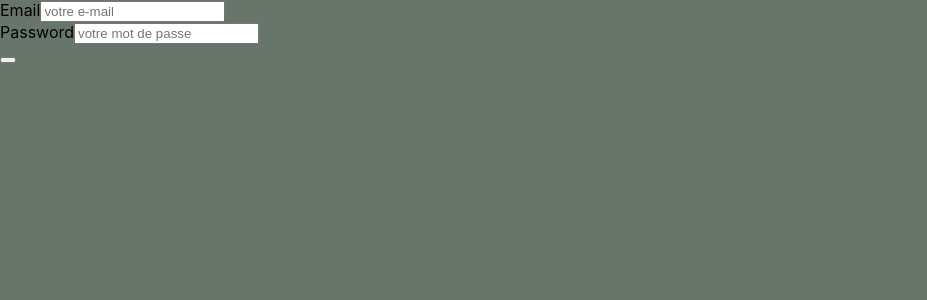
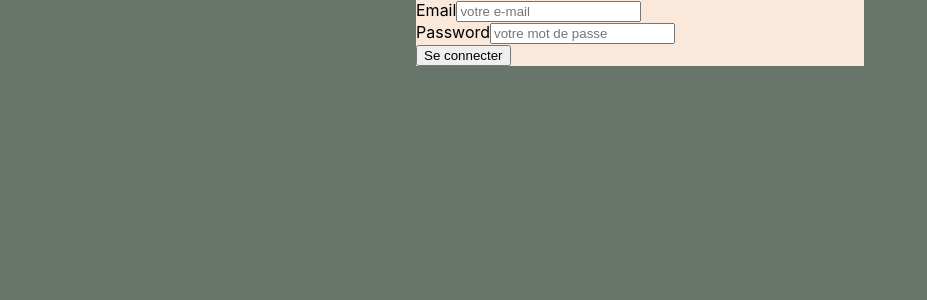
Before and after one commit to SarahOtmane/backOfficeResto, a React (Create React App) app: page / in a window 1280 px wide. Shown: the top 300 px of the page, without its empty margins (0-927 px from the left). Built offline with nearby package versions, Linux system fonts and the light colour scheme.

Commit message:
update composant Login

```diff
--- a/src/screen/Login.js
+++ b/src/screen/Login.js
@@ -2,6 +2,8 @@ import { useState } from "react";
 
 import InputLabel from "../components/InputLable";
 import Button from "../components/Button";
+
+import '../css/login.css';
 
 
 
@@ -12,8 +14,8 @@ export default function Login(){
     });
 
     return(
-        <main className="backVert w-100 h-100">
-        <form>
+        <main className="login backVert w-100 h-100">
+        <form className="m-auto backBeige">
             <InputLabel
                 label='Email'
                 type='email'
@@ -30,7 +32,9 @@ export default function Login(){
                 onChange={e => setFormData({...formData, password: e.target.value})}
             />
 
-            <Button />
+            <Button
+                text='Se connecter'
+            />
         </form>
     </main>
     )
```
